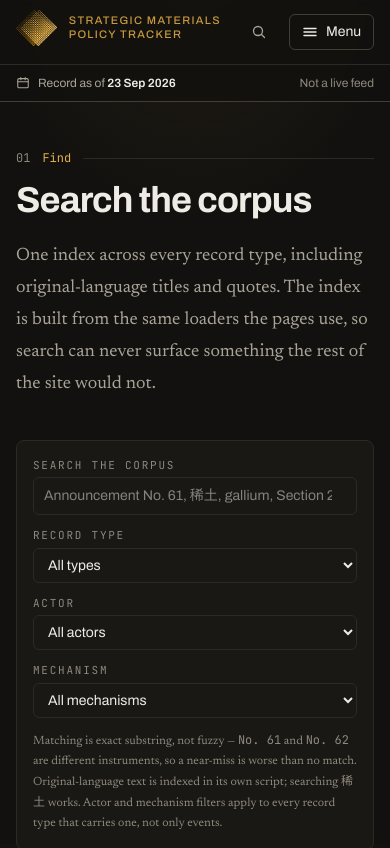
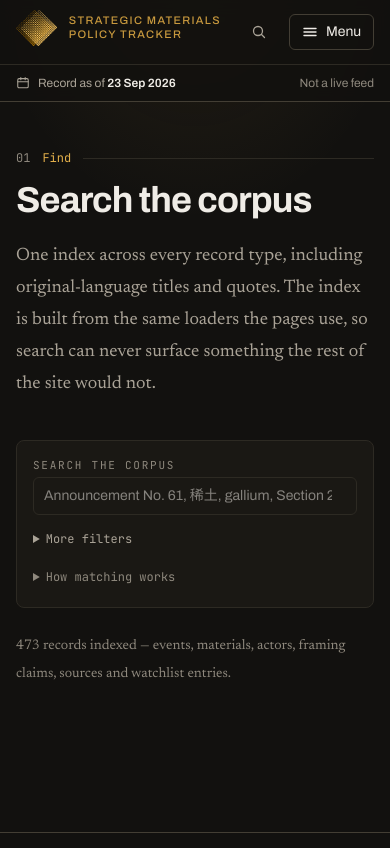
Before and after one commit to VSSpowerlifting/strategic-materials-policy-tracker, a Next.js app: page /search in a window 390 px wide. Shown: the top 848 px of the page. Built offline with nearby package versions, Linux system fonts and the light colour scheme.

Commit message:
feat: improve mobile search filters (#16)

```diff
--- /dev/null
+++ b/components/filter-chips.tsx
@@ -0,0 +1,42 @@
+"use client";
+
+import { Badge } from "@/components/ui/badge";
+import { cn } from "@/lib/utils";
+
+export type FilterChip = { key: string; kind: string; label: string; clear: () => void };
+
+/**
+ * Removable active-filter chips. Same markup and behaviour as the /events
+ * chips; on removal, focus moves to a neighbouring chip, else to `fallbackId`.
+ */
+export function FilterChips({ chips, fallbackId }: { chips: FilterChip[]; fallbackId: string }) {
+  if (chips.length === 0) return null;
+  return (
+    <ul aria-label="Active filters" className="flex flex-wrap gap-x-4 gap-y-2">
+      {chips.map((c) => (
+        <li key={c.key}>
+          <Badge accent className="gap-1.5 text-xs">
+            <span>{c.label}</span>
+            <button
+              type="button"
+              onClick={(e) => {
+                // The removed chip unmounts; hand focus to a neighbour (or the fallback) so keyboard users keep their place.
+                const li = e.currentTarget.closest("li");
+                const next = (li?.nextElementSibling ?? li?.previousElementSibling)?.querySelector("button");
+                (next ?? document.getElementById(fallbackId))?.focus();
+                c.clear();
+              }}
+              aria-label={`Remove ${c.kind} filter: ${c.label}`}
+              className={cn(
+                "-my-1 -mr-1 rounded px-2 py-1 text-muted transition-colors hover:text-foreground",
+                "focus-visible:outline-none focus-visible:ring-2 focus-visible:ring-accent focus-visible:ring-offset-2 focus-visible:ring-offset-background",
+              )}
+            >
+              <span aria-hidden>×</span>
+            </button>
+          </Badge>
+        </li>
+      ))}
+    </ul>
+  );
+}
--- a/components/search-explorer.tsx
+++ b/components/search-explorer.tsx
@@ -1,9 +1,11 @@
 "use client";
 
-import { useEffect, useMemo, useState } from "react";
+import { useEffect, useMemo, useState, useSyncExternalStore } from "react";
 import Link from "next/link";
 import { Card } from "@/components/ui/card";
 import { Badge } from "@/components/ui/badge";
+import { FilterChips } from "@/components/filter-chips";
+import type { FilterChip } from "@/components/filter-chips";
 import { searchDocs, SEARCH_KINDS } from "@/lib/search";
 import type { SearchDoc, SearchKind } from "@/lib/search";
 import { jurisdictionLabels, mechanismLabels } from "@/lib/labels";
@@ -40,6 +42,16 @@ const selectClass =
  */
 const PARAM = { query: "q", kind: "kind", actor: "actor", mechanism: "mechanism" } as const;
 
+// Below `sm` the secondary filters sit behind a disclosure; from `sm` up they
+// are always shown. `open` is driven from this query so one set of controls
+// serves both presentations.
+const DESKTOP_QUERY = "(min-width: 40rem)";
+function subscribeDesktop(cb: () => void) {
+  const mq = window.matchMedia(DESKTOP_QUERY);
+  mq.addEventListener("change", cb);
+  return () => mq.removeEventListener("change", cb);
+}
+
 export function SearchExplorer({ docs }: { docs: SearchDoc[] }) {
   const [query, setQuery] = useState("");
   const [kind, setKind] = useState<string>(ALL);
@@ -48,6 +60,12 @@ export function SearchExplorer({ docs }: { docs: SearchDoc[] }) {
   // Guards the write-back effect so it cannot clear an incoming URL before the
   // read below has applied it (same reasoning as the events explorer).
   const [urlRead, setUrlRead] = useState(false);
+  const [moreOpen, setMoreOpen] = useState(false);
+  const isDesktop = useSyncExternalStore(
+    subscribeDesktop,
+    () => window.matchMedia(DESKTOP_QUERY).matches,
+    () => false,
+  );
 
   // Only offer filter values that actually occur in the index, in canonical
   // taxonomy order rather than insertion order.
@@ -137,6 +155,19 @@ export function SearchExplorer({ docs }: { docs: SearchDoc[] }) {
   const total = Object.values(counts).reduce((a, b) => a + b, 0);
   const active = hasQuery || hasActiveFilter;
 
+  const chips = [
+    hasQuery ? { key: "query", kind: "search", label: `“${query.trim()}”`, clear: () => setQuery("") } : null,
+    kind !== ALL
+      ? { key: "kind", kind: "type", label: KIND_LABEL[kind as SearchKind], clear: () => setKind(ALL) }
+      : null,
+    actor !== ALL
+      ? { key: "actor", kind: "actor", label: jurisdictionLabels[actor as JurisdictionCode], clear: () => setActor(ALL) }
+      : null,
+    mechanism !== ALL
+      ? { key: "mechanism", kind: "mechanism", label: mechanismLabels[mechanism as Mechanism], clear: () => setMechanism(ALL) }
+      : null,
+  ].filter((c): c is FilterChip => c !== null);
+
   function reset() {
     setQuery("");
     setKind(ALL);
@@ -147,8 +178,8 @@ export function SearchExplorer({ docs }: { docs: SearchDoc[] }) {
   return (
     <div>
       <Card className="p-4">
-        <div className="grid gap-3 sm:grid-cols-2 lg:grid-cols-4">
-          <div className="sm:col-span-2 lg:col-span-1">
+        <div className="grid gap-3 lg:grid-cols-4">
+          <div>
             <label htmlFor="q" className="mb-1 block font-mono text-[11px] uppercase tracking-[0.16em] text-faint">
               Search the corpus
             </label>
@@ -162,6 +193,17 @@ export function SearchExplorer({ docs }: { docs: SearchDoc[] }) {
               autoComplete="off"
             />
           </div>
+          <details
+            open={isDesktop || moreOpen}
+            onToggle={(e) => {
+              if (!isDesktop) setMoreOpen(e.currentTarget.open);
+            }}
+            className="lg:col-span-3"
+          >
+            <summary className="cursor-pointer py-1 font-mono text-xs text-muted hover:text-foreground sm:hidden">
+              More filters
+            </summary>
+            <div className="mt-2 grid gap-3 sm:mt-0 sm:grid-cols-2 lg:grid-cols-3">
               <div>
                 <label htmlFor="kind" className="mb-1 block font-mono text-[11px] uppercase tracking-[0.16em] text-faint">
                   Record type
@@ -208,14 +250,19 @@ export function SearchExplorer({ docs }: { docs: SearchDoc[] }) {
                 </select>
               </div>
             </div>
+          </details>
+        </div>
         <div className="mt-3 flex flex-wrap items-center justify-between gap-x-4 gap-y-1">
-          <p className="text-xs leading-5 text-faint">
+          <details className="text-xs leading-5 text-faint">
+            <summary className="cursor-pointer py-1 font-mono hover:text-muted">How matching works</summary>
+            <p className="mt-1">
               Matching is exact substring, not fuzzy — <span className="font-mono">No. 61</span> and{" "}
               <span className="font-mono">No. 62</span> are different instruments, so a near-miss is
               worse than no match. Original-language text is indexed in its own script; searching{" "}
               <span className="font-mono">稀土</span> works. Actor and mechanism filters apply
               to every record type that carries one, not only events.
             </p>
+          </details>
           {active ? (
             <button
               type="button"
@@ -229,6 +276,7 @@ export function SearchExplorer({ docs }: { docs: SearchDoc[] }) {
       </Card>
 
       <div className="mt-6">
+        {active ? <div className="mb-3"><FilterChips chips={chips} fallbackId="q" /></div> : null}
         {!active ? (
           <p className="text-sm leading-7 text-faint">
             {docs.length} records indexed — events, materials, actors, framing claims, sources and
@@ -248,9 +296,6 @@ export function SearchExplorer({ docs }: { docs: SearchDoc[] }) {
           <>
             <p className="mb-3 font-mono text-[11px] uppercase tracking-[0.16em] text-faint">
               {results.length} {results.length === 1 ? "result" : "results"}
-              {kind !== ALL ? ` in ${KIND_LABEL[kind as SearchKind]}` : ""}
-              {actor !== ALL ? ` · ${jurisdictionLabels[actor as JurisdictionCode]}` : ""}
-              {mechanism !== ALL ? ` · ${mechanismLabels[mechanism as Mechanism]}` : ""}
             </p>
             <ul className="grid gap-2">
               {results.map((d) => (
```
Lines whose indentation alone changed are shown as unchanged.
